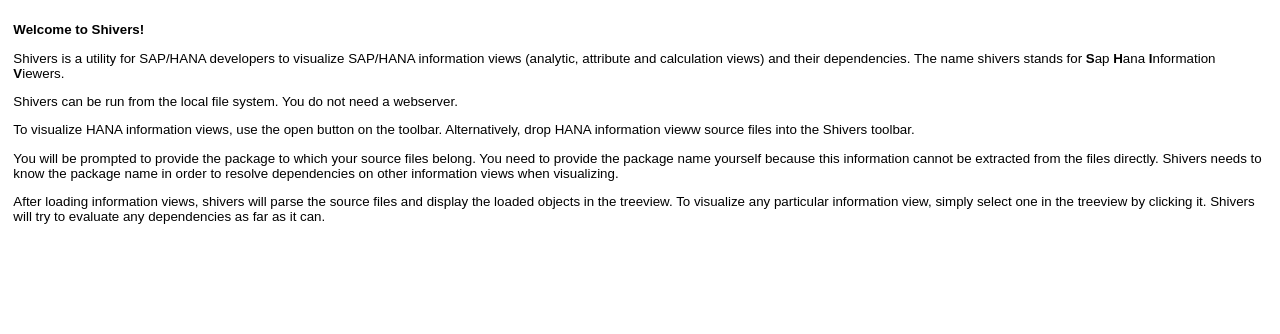
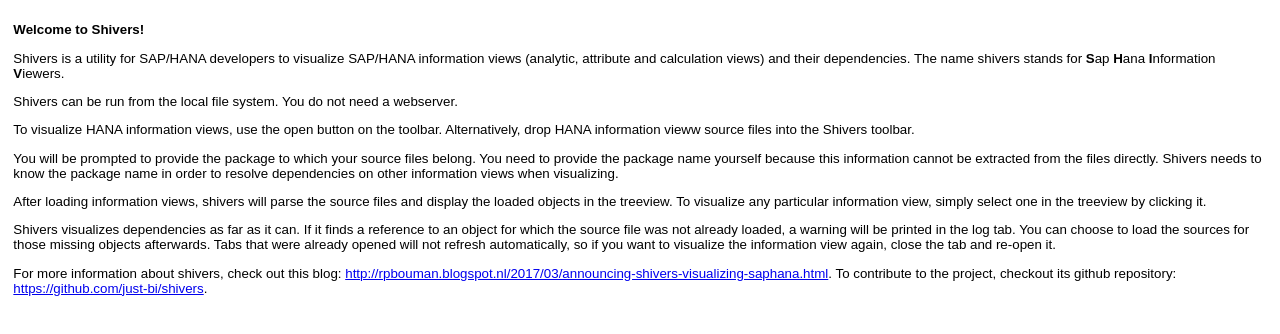
Before and after one commit to just-bi/shivers, a plain HTML site: page doc/index.html in a window 1280 px wide. Drawn offline with Linux system fonts and the light colour scheme.

Commit message:
Added links to blog and github repo.

```diff
--- a/doc/index.html
+++ b/doc/index.html
@@ -46,7 +46,18 @@ limitations under the License.
     <p>
       After loading information views, shivers will parse the source files and display the loaded objects in the treeview.
       To visualize any particular information view, simply select one in the treeview by clicking it.
-      Shivers will try to evaluate any dependencies as far as it can.
+    </p>
+    <p>
+      Shivers visualizes dependencies as far as it can.
+      If it finds a reference to an object for which the source file was not already loaded, a warning will be printed in the log tab.
+      You can choose to load the sources for those missing objects afterwards.
+      Tabs that were already opened will not refresh automatically, so if you want to visualize the information view again, close the tab and re-open it.
+    </p>
+    <p>
+      For more information about shivers, check out this blog:
+      <a target="_blog" href="http://rpbouman.blogspot.nl/2017/03/announcing-shivers-visualizing-saphana.html">http://rpbouman.blogspot.nl/2017/03/announcing-shivers-visualizing-saphana.html</a>.
+      To contribute to the project, checkout its github repository:
+      <a target="_github" href="https://github.com/just-bi/shivers">https://github.com/just-bi/shivers</a>.
     </p>
   </body>
 </html>
```
